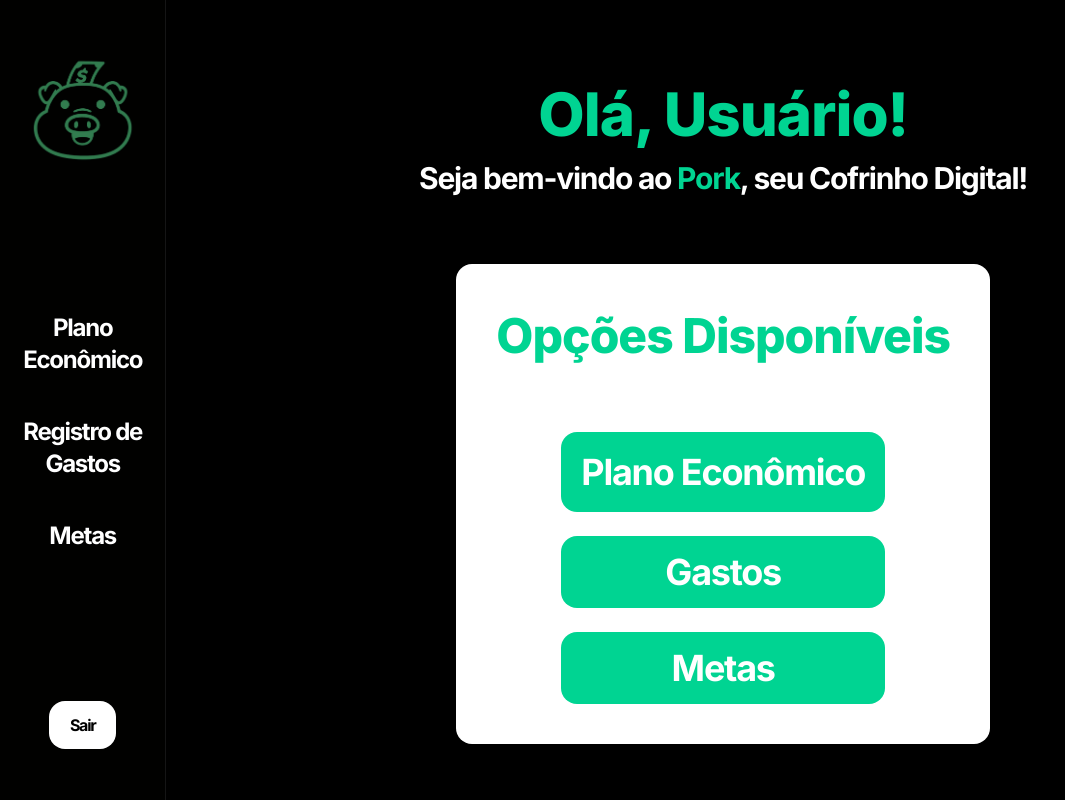
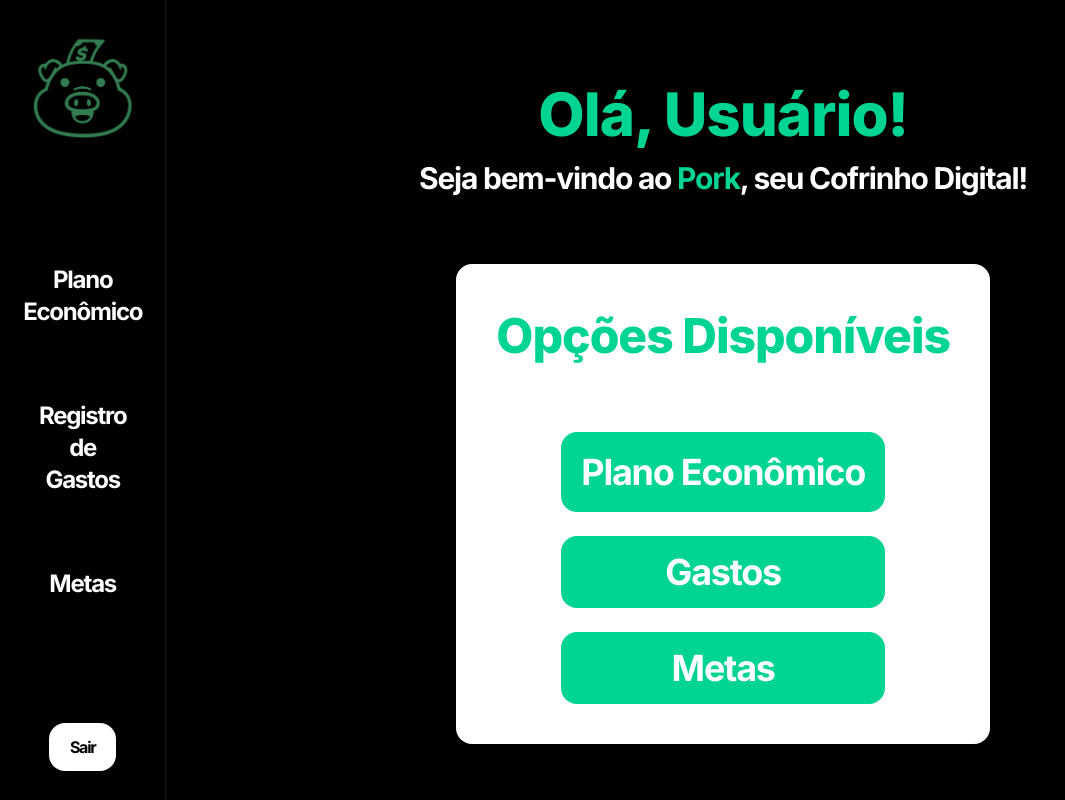
Before and after one commit to financepork/Pork, a React (Vite) app: page /mainpage in a window 1280 px wide. Shown: the whole page, without its empty margins (0-1065 px from the left). Built offline with nearby package versions, Linux system fonts and the light colour scheme; what tailwindcss-animated would draw is missing.

Commit message:
detalhes da main window

```diff
--- a/src/components/MainPageComponents/MainWindow.jsx
+++ b/src/components/MainPageComponents/MainWindow.jsx
@@ -12,11 +12,11 @@ const MainWindow = ({setOpenWindow}) => {
           <h2 className='font-title-alt text-[var(--color-green)] mt-2 text-2xl md:text-4xl xl:text-5xl text-center'>Opções Disponíveis</h2>
         </div>
         <div className='flex flex-col space-y-6'>
-          <button className=' bg-[var(--color-green)] p-2 rounded-2xl text-[var(--color-white)] font-text-alt text-lg h-[30%] md:text-2xl md:p-3 xl:text-4xl xl:p-5'
+          <button className=' bg-[var(--color-green)] p-2 rounded-2xl text-[var(--color-white)] font-text-alt text-lg h-[30%] md:text-2xl md:p-3 xl:text-4xl xl:p-5 hover:text-[var(--color-green)] hover:bg-[var(--color-white)] transition-colors duration-400 ease-in-out'
            onClick={() => setOpenWindow('Window1')}>Plano Econômico</button>
-          <button className=' bg-[var(--color-green)] p-2 rounded-2xl text-[var(--color-white)] font-text-alt text-lg h-[30%] md:text-2xl xl:text-4xl xl:p-4'
+          <button className=' bg-[var(--color-green)] p-2 rounded-2xl text-[var(--color-white)] font-text-alt text-lg h-[30%] md:text-2xl xl:text-4xl xl:p-4 hover:text-[var(--color-green)] hover:bg-[var(--color-white)] transition-colors duration-400 ease-in-out'
            onClick={() => setOpenWindow('Window2')}>Gastos</button>
-          <button className=' bg-[var(--color-green)] p-2 rounded-2xl text-[var(--color-white)] font-text-alt text-lg h-[30%] md:text-2xl xl:text-4xl xl:p-4'
+          <button className=' bg-[var(--color-green)] p-2 rounded-2xl text-[var(--color-white)] font-text-alt text-lg h-[30%] md:text-2xl xl:text-4xl xl:p-4 hover:text-[var(--color-green)] hover:bg-[var(--color-white)] transition-colors duration-400 ease-in-out'
            onClick={() => setOpenWindow('Window3')}>Metas</button>
         </div>
 
--- a/src/components/Navbar.jsx
+++ b/src/components/Navbar.jsx
@@ -14,7 +14,7 @@ const Navbar = () => {
         </div>
         <div className='hidden md:flex text-sm xl:text-lg text-[var(--color-white)] justify-center items-center space-x-3 xl:space-x-8 font-text'>
 
-          <a href="/verify" className='transform hover:scale-110 ease-in-out duration-700'>Apresentação</a>
+          <a href="/mainpage" className='transform hover:scale-110 ease-in-out duration-700'>Apresentação</a>
           <a href="/" className='transform hover:scale-110 ease-in-out duration-700'>Funcionamento</a>
           <a href="/" className='transform hover:scale-110 ease-in-out duration-700'>Sobre Nós</a>
 
--- a/src/pages/Login.jsx
+++ b/src/pages/Login.jsx
@@ -1,6 +1,6 @@
 import Navbar from '../components/Navbar'
 import Forms from '../components/Forms'
-import Footer from '../components/FormsComponents/Footer'
+import Footer from '../components/Footer'
 
 const Login = () => {
   return (
--- a/src/pages/MainPage.jsx
+++ b/src/pages/MainPage.jsx
@@ -18,13 +18,13 @@ const MainPage = () => {
           <div className='flex flex-col items-center space-y-10 font-text-alt'>
 
             <button onClick={() => setOpenWindow('Window1')}
-             className='xl:text-2xl md:text-xl text-[var(--color-white)]'>Plano Econômico</button>
+             className='xl:text-2xl md:text-xl text-[var(--color-white)]  hover:text-[var(--color-green)] hover:bg-[var(--color-white)] transition-colors duration-400 ease-in-out rounded-2xl p-4'>Plano Econômico</button>
 
             <button onClick={() => setOpenWindow('Window2')}
-             className='xl:text-2xl md:text-xl text-[var(--color-white)]'>Registro de Gastos</button>
+             className='xl:text-2xl md:text-xl text-[var(--color-white)]  hover:text-[var(--color-green)] hover:bg-[var(--color-white)] transition-colors duration-400 ease-in-out rounded-2xl p-4'>Registro de Gastos</button>
 
             <button onClick={() => setOpenWindow('Window3')}
-             className='xl:text-2xl md:text-xl text-[var(--color-white)]'>Metas </button>
+             className='xl:text-2xl md:text-xl text-[var(--color-white)]  hover:text-[var(--color-green)] hover:bg-[var(--color-white)] transition-colors duration-400 ease-in-out rounded-2xl p-4 '>Metas </button>
 
 
 
--- a/src/pages/Register.jsx
+++ b/src/pages/Register.jsx
@@ -2,7 +2,7 @@ import React from 'react'
 import Forms from '../components/Forms'
 import Navbar from '../components/Navbar'
 import { div } from 'framer-motion/client'
-import Footer from '../components/FormsComponents/Footer'
+import Footer from '../components/Footer'
 
 
 const Register = () => {
--- a/src/pages/Verify.jsx
+++ b/src/pages/Verify.jsx
@@ -1,6 +1,6 @@
 import React from 'react'
 import Navbar from '../components/Navbar'
-import Footer from '../components/FormsComponents/Footer'
+import Footer from '../components/Footer'
 
 const Verify = () => {
     return (
@@ -11,7 +11,7 @@ const Verify = () => {
                 <div className='flex flex-col justify-center items-center w-[90%] h-full space-y-4'>
                     <h1 className='text-[var(--color-white)] text-center font-title-alt text-4xl md:text-6xl xl:text-7xl'>Sua conta foi <span className='text-[var(--color-green)]'>Verificada!</span></h1>
                     <p className='text-[var(--color-white)] font-text-alt text-center text-sm md:text-xl lg:text-2xl'>Agora você pode curtir o seu cofrinho digital!</p>
-                    <a href="$" className='bg-[var(--color-green)] border-0 p-2 font-text hover:text-[var(--color-green)] hover:bg-[var(--color-white)] shadow-md
+                    <a href="/login" className='bg-[var(--color-green)] border-0 p-2 font-text hover:text-[var(--color-green)] hover:bg-[var(--color-white)] shadow-md
           rounded-2xl transition-colors duration-400 ease-in-out w-[50%] xl:w-[15%] flex justify-center items-center text-md md:text-3xl xl:text-3xl '><button>Login</button></a>
 
                 </div>
```
